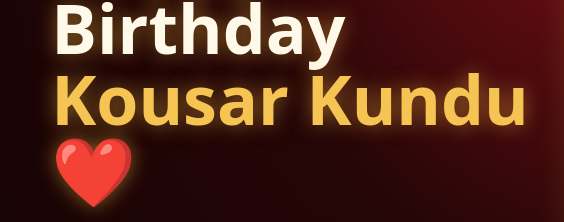
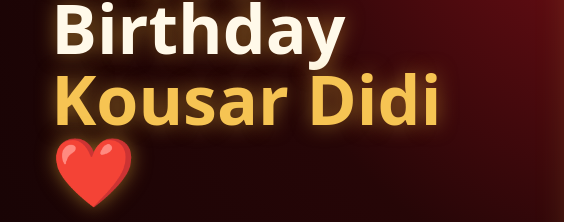
Before and after one commit to SensaiPro1608/apka-birthday, a plain HTML site: page index.html in a window 1280 px wide. Shown: the part 245-467 px from the top of the page, 0-564 px from the left. Drawn offline with Linux system fonts and the light colour scheme.

Commit message:
Update index.html

```diff
--- a/index.html
+++ b/index.html
@@ -20,7 +20,7 @@
     <section class="hero" id="home">
       <div class="hero-copy">
         <p class="eyebrow">✨ A little gift made for you ✨</p>
-        <h1>Happy Birthday<br><span>Kousar Kundu</span> ❤️</h1>
+        <h1>Happy Birthday<br><span>Kousar Didi</span> ❤️</h1>
         <p>30/10/2026. Ek aur saal… aur bhi zyada awesome, and aur ghiske choti na hojao! 🐼</p>
         <button class="primary" type="button" data-open="gift">Open your surprise 🎁</button>
       </div>
```
